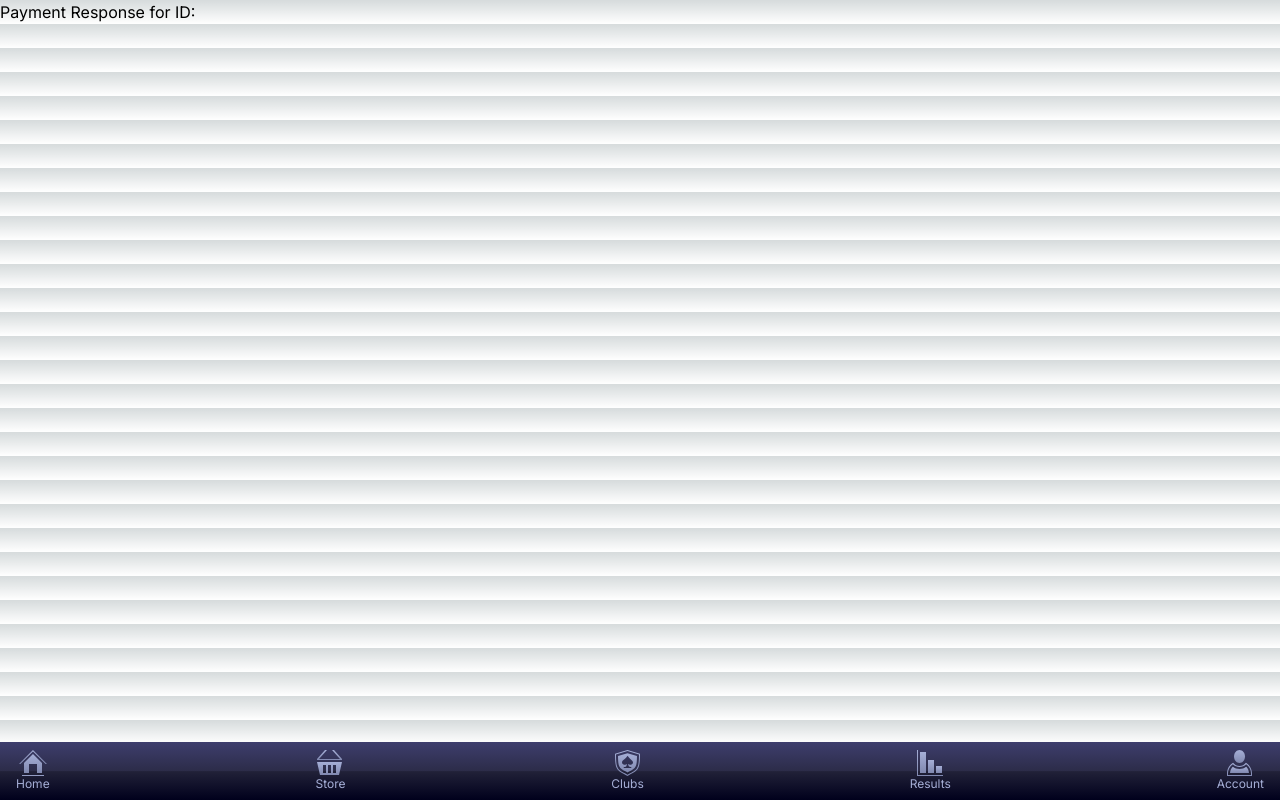
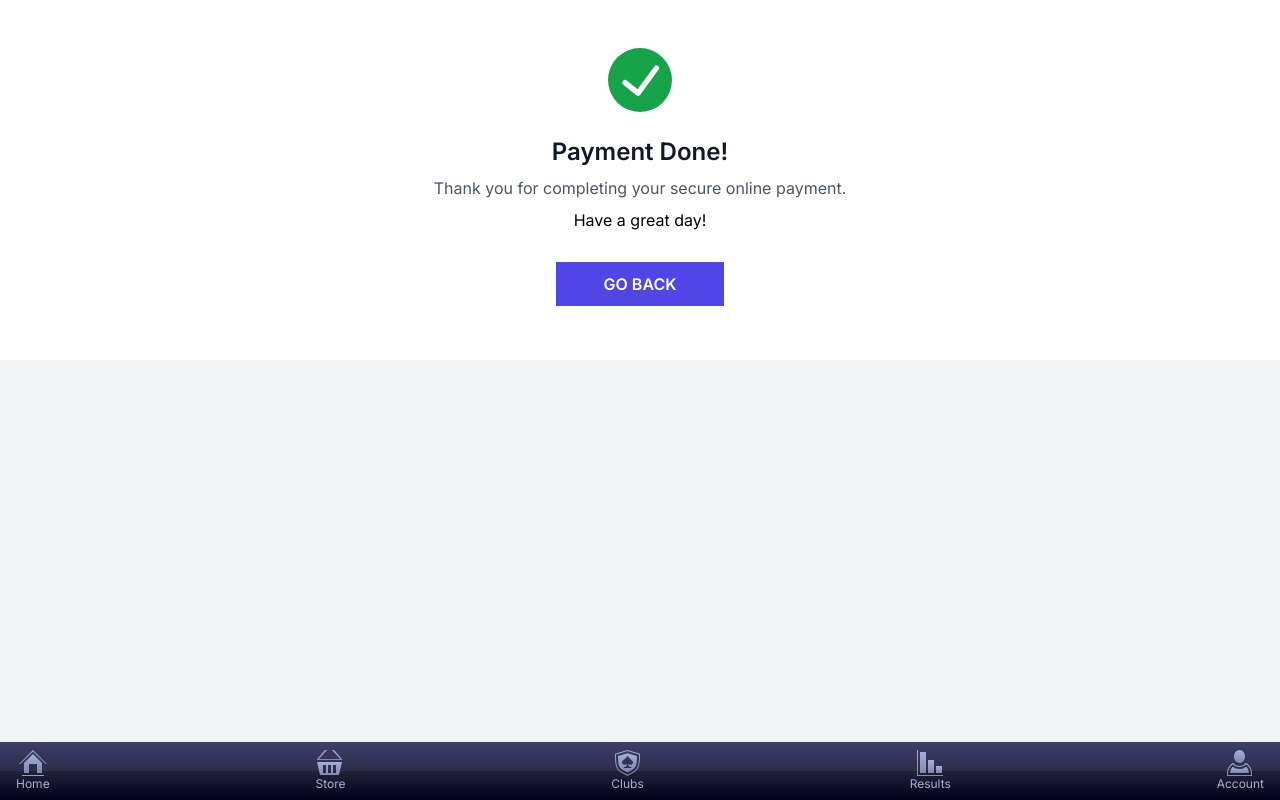
Before and after one commit to soumya-metagame/metagame-pg-client, a Next.js app: page /payment/1 in a window 1280 px wide. Built offline with nearby package versions, Linux system fonts and the light colour scheme.

Commit message:
storage update

```diff
--- a/src/app/payment/[id]/page.tsx
+++ b/src/app/payment/[id]/page.tsx
@@ -5,14 +5,15 @@ import io from "socket.io-client";
 import { Config } from '../../../../config';
 import { DepositBalance } from '@/api/deposit.balance';
 import { useCaptureData } from '@/context/capture.data.context';
-import { useParams } from 'next/navigation'
 
 
 const PaymentDetailPage = () => {
-    const router = useParams()
+
+    const [paymentData,setPaymentData] = useState(null)
+
 
     const {capturedData} = useCaptureData();
-    const [status,setStatus] = useState(false)
+    const [status,setStatus] = useState(true)
     const [paramData,setParamData] = useState ({
         userId:'4108',
         clientId:'jd01LRvXw-qa',
@@ -21,26 +22,38 @@ const PaymentDetailPage = () => {
         amount:'10000'
     })
 
-    console.log("router data",router);
 
 
 
   console.log("socket data", capturedData);
+
+  useEffect(()=>{
+    if(typeof window !== 'undefined'){
+        const data = JSON.parse(localStorage.getItem('paymentData') ?? 'null');
+        setData(data)
+    }
+  })
+
+  const setData = (data:any) =>{
+    setPaymentData(data)
+    localStorage.clear();
+
+  }
 
 
 
 
 
   useEffect(()=>{
-    if (capturedData){
+    if (paymentData){
         DepositBalance({ data:paramData }).then(async (res: any) => {
             if (res) {
-              console.log("refid", res);
+              console.log("response of deposit", res);
               setStatus(true)
             }
           });
     }
-  },[capturedData])
+  },[paymentData])
 
 
   return (
@@ -68,7 +81,7 @@ const PaymentDetailPage = () => {
               <p> Have a great day! </p>
               <div className="py-10 text-center">
                 <a
-                  href="#"
+                  href="https://deposit.skillzlive.in/"
                   className="px-12 bg-indigo-600 hover:bg-indigo-500 text-white font-semibold py-3"
                 >
                   GO BACK
--- a/src/components/store-rubies-card.tsx
+++ b/src/components/store-rubies-card.tsx
@@ -55,6 +55,8 @@ export default function StoreRubiesCard({}: Props) {
       socket.on("paymentCapture", (data) => {
         updateCapturedData(data);
         setCapturedData(data);
+        localStorage.setItem('paymentData', JSON.stringify(data));
+
 
       });
 
@@ -62,6 +64,7 @@ export default function StoreRubiesCard({}: Props) {
         socket.disconnect();
       };
     }, []);
+
 
     return { capturedData, handleDataCapture: setCapturedData };
   };
@@ -180,7 +183,7 @@ function OfferList({ data }: { data: (typeof offerData)[0] }) {
   // },[refId])
 
   const handleRedirect = (data: any) => {
-    window.open(data,"_self");
+    window.open(data, "_blank");
     setLoading(false);
   };
 
```
